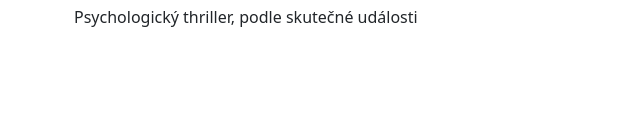
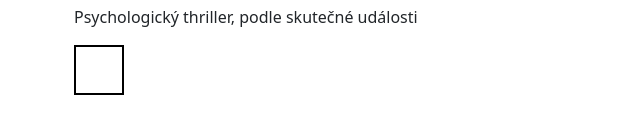
Before and after one commit to vecekspse/123cinema, a plain HTML site: page index.html in a window 1280 px wide. Shown: the part 185-318 px from the top of the page, 8-648 px from the left. Drawn offline with nearby package versions, Linux system fonts and the light colour scheme.

Commit message:
přidání sedadla

```diff
--- a/css/style.css
+++ b/css/style.css
@@ -0,0 +1,7 @@
+
+
+.seat {
+    border: 2px solid black;
+    height: 50px;
+    width: 50px;
+}
--- a/index.html
+++ b/index.html
@@ -15,10 +15,9 @@
         <h2 class="text-danger">Utrpení mladého Fuxy (90 minut)</h2>
         <p class="font-italic">Psychologický thriller, podle skutečné události</p>
 
-        <div class="seats row">
-            <div class="col-3">
-                <div class="seat"></div>
-            </div>
+        <div class="seats">
+            <div class="seat"></div>
+
 
         </div>
 
--- a/js/main.js
+++ b/js/main.js
@@ -1,3 +1 @@
 "use strict"
-
-alert("Změna souboru...");
```
Also changed, not shown: 1 other file.
